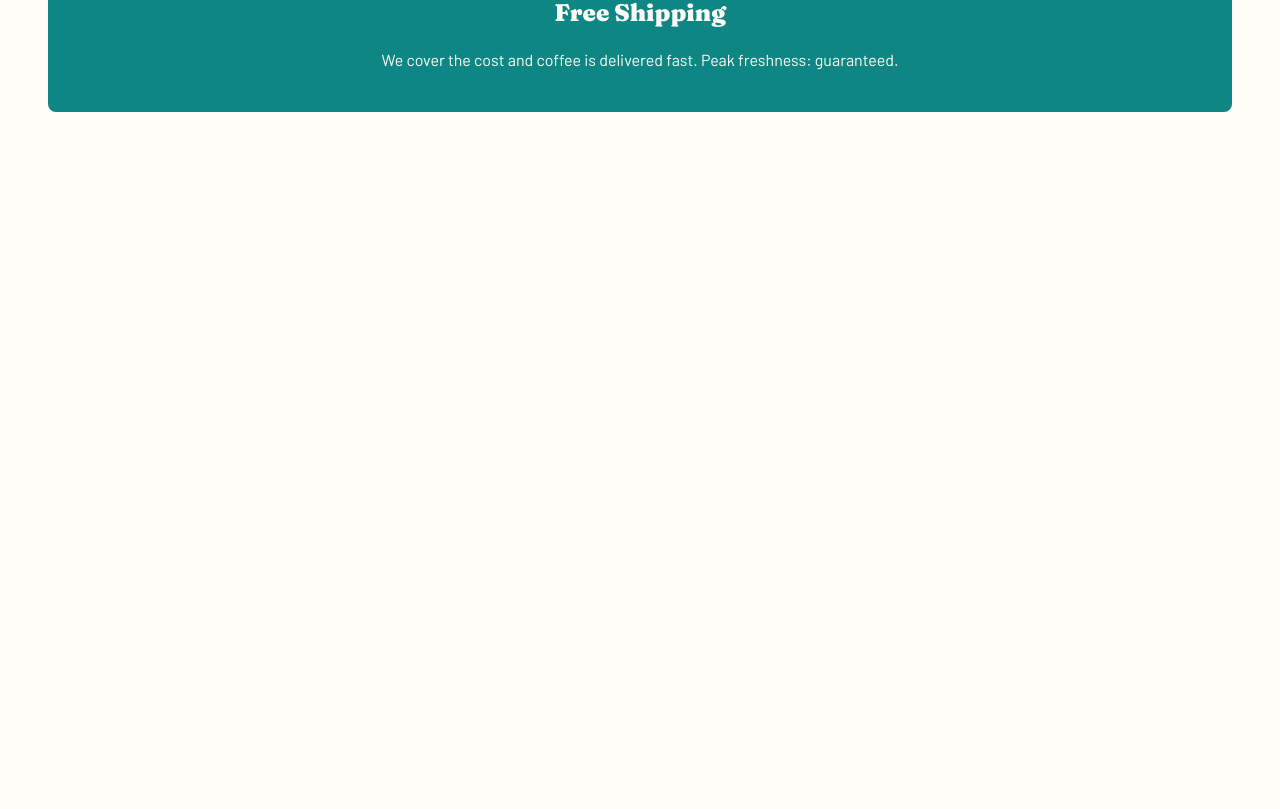
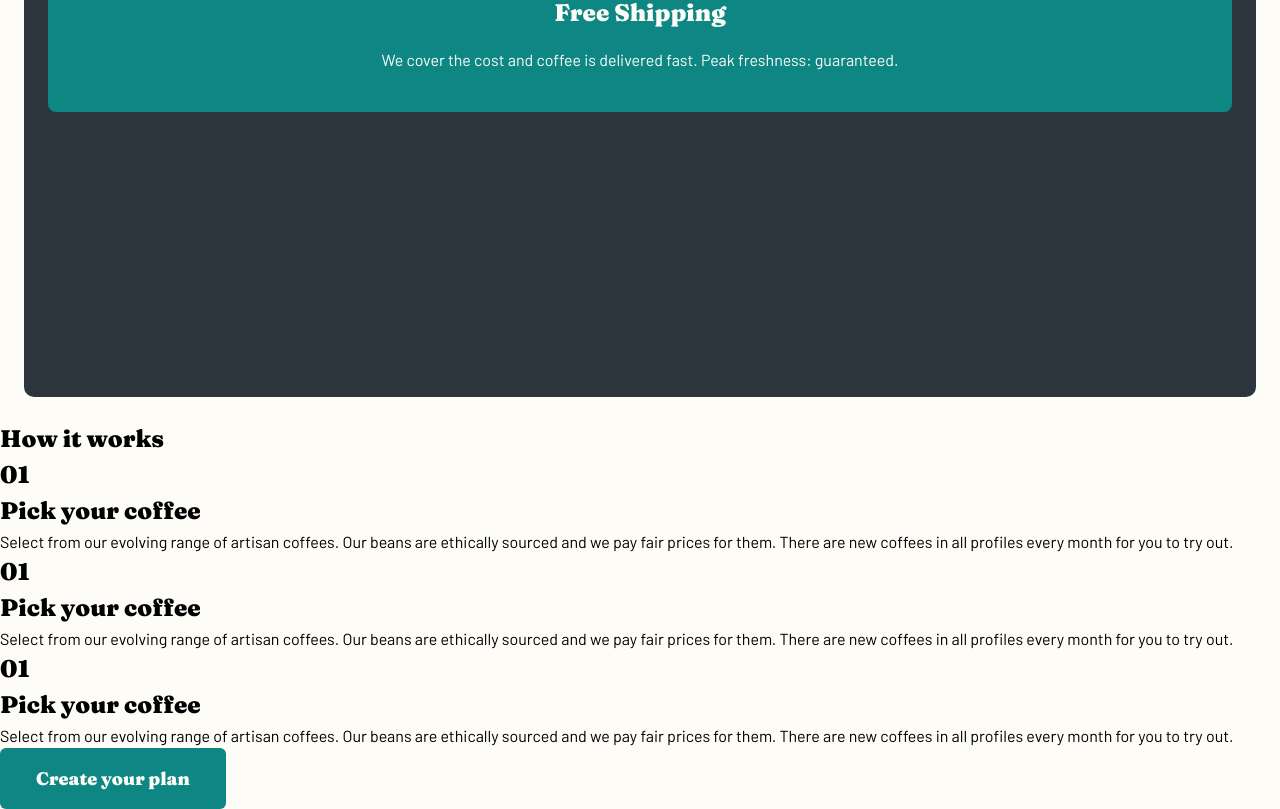
Before and after one commit to kebin20/coffee-roasters-website, a React (Vite) app: page / in a window 1280 px wide. Shown: the part 3820-4629 px from the top of the page. Before the commit the page ends 3932 px from the top, so only its background shows below. Built offline with nearby package versions, Linux system fonts and the light colour scheme.

Commit message:
style: added how it works section, attempting to fix layout for why choose us

```diff
--- a/src/Pages/Home.jsx
+++ b/src/Pages/Home.jsx
@@ -1,16 +1,16 @@
-import React from "react";
-import styles from "./Home.module.css";
-import MainButton from "../UI/MainButton";
-import NavBar from "../UI/NavBar";
+import React from 'react';
+import styles from './Home.module.css';
+import MainButton from '../UI/MainButton';
+import NavBar from '../UI/NavBar';
 
 /* Images */
-import granEspresso from "../assets/home/desktop/image-gran-espresso.png";
-import planalto from "../assets/home/desktop/image-planalto.png";
-import piccollo from "../assets/home/desktop/image-piccollo.png";
-import danche from "../assets/home/desktop/image-danche.png";
-import coffeeBean from "../assets/home/desktop/icon-coffee-bean.svg";
-import gift from "../assets/home/desktop/icon-gift.svg";
-import truck from "../assets/home/desktop/icon-truck.svg";
+import granEspresso from '../assets/home/desktop/image-gran-espresso.png';
+import planalto from '../assets/home/desktop/image-planalto.png';
+import piccollo from '../assets/home/desktop/image-piccollo.png';
+import danche from '../assets/home/desktop/image-danche.png';
+import coffeeBean from '../assets/home/desktop/icon-coffee-bean.svg';
+import gift from '../assets/home/desktop/icon-gift.svg';
+import truck from '../assets/home/desktop/icon-truck.svg';
 
 export default function Home() {
   return (
@@ -89,7 +89,6 @@ export default function Home() {
               level.
             </p>
           </div>
-          <div className={styles.whyUsFeaturesBgContainer}>
           <div className={styles.whyUsFeaturesContainer}>
             <div className={styles.featuresItem}>
               <img
@@ -123,12 +122,43 @@ export default function Home() {
               />
               <h2>Free Shipping</h2>
               <p>
-                  We cover the cost and coffee is delivered fast. Peak
-                  freshness: guaranteed.
+                We cover the cost and coffee is delivered fast. Peak freshness:
+                guaranteed.
               </p>
             </div>
           </div>
+        </section>
+
+        <section className={styles.howItWorks}>
+          <h1 className={styles.howItWorksTitle}>How it works</h1>
+          <div className={styles.steps}>
+            <h1 className={styles.stepTitle}>01</h1>
+            <h2>Pick your coffee</h2>
+            <p>
+              Select from our evolving range of artisan coffees. Our beans are
+              ethically sourced and we pay fair prices for them. There are new
+              coffees in all profiles every month for you to try out.
+            </p>
           </div>
+          <div className={styles.steps}>
+            <h1 className={styles.stepTitle}>01</h1>
+            <h2>Pick your coffee</h2>
+            <p>
+              Select from our evolving range of artisan coffees. Our beans are
+              ethically sourced and we pay fair prices for them. There are new
+              coffees in all profiles every month for you to try out.
+            </p>
+          </div>
+          <div className={styles.steps}>
+            <h1 className={styles.stepTitle}>01</h1>
+            <h2>Pick your coffee</h2>
+            <p>
+              Select from our evolving range of artisan coffees. Our beans are
+              ethically sourced and we pay fair prices for them. There are new
+              coffees in all profiles every month for you to try out.
+            </p>
+          </div>
+          <MainButton>Create your plan</MainButton>
         </section>
       </main>
     </>
--- a/src/Pages/Home.module.css
+++ b/src/Pages/Home.module.css
@@ -63,7 +63,7 @@
   color: var(--lightCream);
   margin: 1.5em;
   border-radius: 10px;
-  height: 60em;
+  height: 100em;
 }
 
 .whyUsTitle {
@@ -81,6 +81,7 @@
 
 .whyUsFeaturesContainer {
   display: flex;
+  height: 40%;
   flex-direction: column;
   gap: 2em;
   margin: 2.5em 1.5em 1.5em 1.5em;
```
Lines whose indentation alone changed are shown as unchanged.
